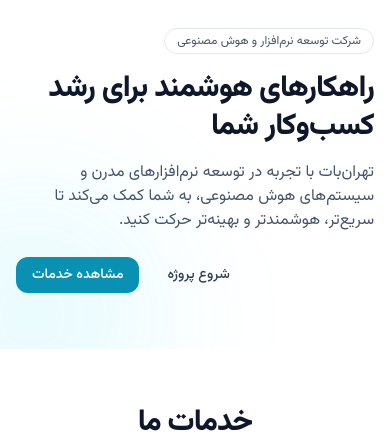
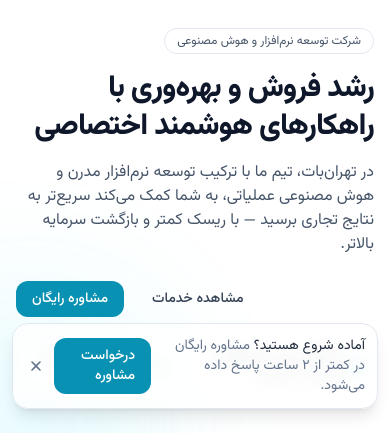
Before and after one commit to Khanzadeh-AH/landing, a SvelteKit app in the folder frontend/: page / in a window 390 px wide. Shown: the part 423-856 px from the top of the page. Built offline with nearby package versions, Linux system fonts and the light colour scheme.

Commit message:
Improve UI

```diff
--- a/frontend/src/lib/components/Header.svelte
+++ b/frontend/src/lib/components/Header.svelte
@@ -21,6 +21,9 @@
         <a href={item.href} class="text-slate-700 dark:text-slate-200 hover:text-primary-600">{item.label}</a>
       {/each}
       <a href="#contact" class="btn-primary">مشاوره رایگان</a>
+      <span class="hidden lg:inline-flex items-center gap-1 rounded-full border border-amber-300/60 bg-amber-50/70 text-amber-800 dark:border-amber-300/20 dark:bg-amber-400/10 dark:text-amber-200 px-2 py-1 text-[11px]">
+        ظرفیت این ماه محدود است
+      </span>
     </nav>
 
     <button type="button" class="md:hidden inline-flex items-center justify-center rounded-xl p-2 hover:bg-slate-100 dark:hover:bg-slate-800 focus-visible:outline-none focus-visible:ring-2 focus-visible:ring-primary-500" on:click={() => (open = !open)} aria-label="باز و بسته کردن منو" aria-expanded={open} aria-controls="mobile-navigation">
@@ -37,6 +40,7 @@
           <a href={item.href} class="py-2" on:click={() => (open = false)}>{item.label}</a>
         {/each}
         <a href="#contact" class="btn-primary" on:click={() => (open = false)}>مشاوره رایگان</a>
+        <div class="text-xs text-amber-600 dark:text-amber-300 mt-1">میانگین پاسخ‌گویی: کمتر از ۲ ساعت</div>
       </div>
     </div>
   {/if}
--- a/frontend/src/lib/components/Hero.svelte
+++ b/frontend/src/lib/components/Hero.svelte
@@ -12,14 +12,24 @@
     <div class="text-right" use:reveal>
       <span class="badge">شرکت توسعه نرم‌افزار و هوش مصنوعی</span>
       <h1 class="mt-4 text-3xl sm:text-4xl md:text-5xl leading-tight">
-        راهکارهای هوشمند برای رشد کسب‌وکار شما
+        رشد فروش و بهره‌وری با راهکارهای هوشمند اختصاصی
       </h1>
       <p class="lead mt-4 max-w-prose">
-        تهران‌بات با تجربه در توسعه نرم‌افزارهای مدرن و سیستم‌های هوش مصنوعی، به شما کمک می‌کند تا سریع‌تر، هوشمندتر و بهینه‌تر حرکت کنید.
+        در تهران‌بات، تیم ما با ترکیب توسعه نرم‌افزار مدرن و هوش مصنوعی عملیاتی، به شما کمک می‌کند سریع‌تر به نتایج تجاری برسید — با ریسک کمتر و بازگشت سرمایه‌ بالاتر.
       </p>
       <div class="mt-6 flex flex-row-reverse gap-3">
-        <a href="#services" class="btn-primary">مشاهده خدمات</a>
-        <a href="#contact" class="btn-ghost">شروع پروژه</a>
+        <a href="#contact" class="btn-primary">مشاوره رایگان</a>
+        <a href="#services" class="btn-ghost">مشاهده خدمات</a>
+      </div>
+      <div class="mt-5 flex flex-row-reverse items-center gap-3 text-sm text-slate-600 dark:text-slate-300">
+        <div class="inline-flex items-center gap-2 rounded-xl border border-slate-200 dark:border-slate-800 bg-white/60 dark:bg-slate-900/60 px-3 py-2">
+          <svg xmlns="http://www.w3.org/2000/svg" viewBox="0 0 20 20" fill="currentColor" class="h-4 w-4 text-emerald-500"><path fill-rule="evenodd" d="M10 18a8 8 0 100-16 8 8 0 000 16zm3.857-9.809a.75.75 0 00-1.214-.882l-3.483 4.79-1.88-1.88a.75.75 0 10-1.06 1.061l2.5 2.5a.75.75 0 001.137-.089l4-5.5z" clip-rule="evenodd"/></svg>
+          <span>مورد اعتماد بیش از ۳۰ کسب‌وکار</span>
+        </div>
+        <div class="inline-flex items-center gap-2 rounded-xl border border-slate-200 dark:border-slate-800 bg-white/60 dark:bg-slate-900/60 px-3 py-2">
+          <svg xmlns="http://www.w3.org/2000/svg" viewBox="0 0 24 24" fill="currentColor" class="h-4 w-4 text-primary-500"><path d="M12 2a10 10 0 100 20 10 10 0 000-20zm1 5a1 1 0 10-2 0v6a1 1 0 00.553.894l4 2a1 1 0 10.894-1.788L13 11.382V7z"/></svg>
+          <span>میانگین زمان پاسخ‌گویی: کمتر از ۲ ساعت</span>
+        </div>
       </div>
     </div>
     <div class="order-first md:order-last" use:reveal>
--- /dev/null
+++ b/frontend/src/lib/components/StickyCTA.svelte
@@ -0,0 +1,41 @@
+<script lang="ts">
+  import { onMount } from 'svelte';
+  let hidden = false;
+  const KEY = 'tb_sticky_cta_hide';
+
+  onMount(() => {
+    try {
+      hidden = localStorage.getItem(KEY) === '1';
+    } catch (_) {
+      // ignore
+    }
+  });
+
+  function dismiss() {
+    hidden = true;
+    try {
+      localStorage.setItem(KEY, '1');
+    } catch (_) {
+      // ignore
+    }
+  }
+</script>
+
+{#if !hidden}
+  <div class="fixed inset-x-0 bottom-0 z-40 md:hidden">
+    <div class="mx-3 mb-3 rounded-2xl border border-slate-200 dark:border-slate-800 bg-white/80 dark:bg-slate-950/70 backdrop-blur shadow-lg">
+      <div class="flex items-center justify-between gap-3 p-3">
+        <div class="text-sm text-slate-800 dark:text-slate-200">
+          آماده شروع هستید؟
+          <span class="text-slate-500 dark:text-slate-400">مشاوره رایگان در کمتر از ۲ ساعت پاسخ داده می‌شود.</span>
+        </div>
+        <div class="flex items-center gap-2">
+          <a href="#contact" class="btn-primary px-3 py-2 text-xs">درخواست مشاوره</a>
+          <button type="button" aria-label="بستن" class="inline-flex h-8 w-8 items-center justify-center rounded-lg hover:bg-slate-100 dark:hover:bg-slate-800" on:click={dismiss}>
+            <svg xmlns="http://www.w3.org/2000/svg" viewBox="0 0 20 20" fill="currentColor" class="h-4 w-4 text-slate-500"><path fill-rule="evenodd" d="M4.293 4.293a1 1 0 011.414 0L10 8.586l4.293-4.293a1 1 0 111.414 1.414L11.414 10l4.293 4.293a1 1 0 01-1.414 1.414L10 11.414l-4.293 4.293a1 1 0 01-1.414-1.414L8.586 10 4.293 5.707a1 1 0 010-1.414z" clip-rule="evenodd"/></svg>
+          </button>
+        </div>
+      </div>
+    </div>
+  </div>
+{/if}
--- a/frontend/src/routes/+page.svelte
+++ b/frontend/src/routes/+page.svelte
@@ -7,6 +7,7 @@
   import Process from '$lib/components/Process.svelte';
   import Testimonials from '$lib/components/Testimonials.svelte';
   import Footer from '$lib/components/Footer.svelte';
+  import StickyCTA from '$lib/components/StickyCTA.svelte';
   import { enhance } from '$app/forms';
   import { page } from '$app/stores';
   import { reveal } from '$lib/actions/reveal';
@@ -29,6 +30,11 @@
       <div use:reveal>
         <h2 class="text-3xl md:text-4xl">ارتباط با ما</h2>
         <p class="lead mt-2">برای مشاوره رایگان و شروع همکاری، فرم زیر را تکمیل کنید یا از روش‌های زیر استفاده کنید.</p>
+        <ul class="mt-4 grid gap-3 text-sm text-slate-700 dark:text-slate-300">
+          <li class="inline-flex items-center gap-2"><svg xmlns="http://www.w3.org/2000/svg" viewBox="0 0 20 20" fill="currentColor" class="h-4 w-4 text-emerald-500"><path fill-rule="evenodd" d="M10 18a8 8 0 100-16 8 8 0 000 16zm3.857-9.809a.75.75 0 00-1.214-.882l-3.483 4.79-1.88-1.88a.75.75 0 10-1.06 1.061l2.5 2.5a.75.75 0 001.137-.089l4-5.5z" clip-rule="evenodd"/></svg>مشاوره واقعی و بدون تعهد</li>
+          <li class="inline-flex items-center gap-2"><svg xmlns="http://www.w3.org/2000/svg" viewBox="0 0 20 20" fill="currentColor" class="h-4 w-4 text-emerald-500"><path fill-rule="evenodd" d="M10 18a8 8 0 100-16 8 8 0 000 16zm3.857-9.809a.75.75 0 00-1.214-.882l-3.483 4.79-1.88-1.88a.75.75 0 10-1.06 1.061l2.5 2.5a.75.75 0 001.137-.089l4-5.5z" clip-rule="evenodd"/></svg>میانگین پاسخ‌گویی کمتر از ۲ ساعت</li>
+          <li class="inline-flex items-center gap-2"><svg xmlns="http://www.w3.org/2000/svg" viewBox="0 0 20 20" fill="currentColor" class="h-4 w-4 text-emerald-500"><path fill-rule="evenodd" d="M10 18a8 8 0 100-16 8 8 0 000 16zm3.857-9.809a.75.75 0 00-1.214-.882l-3.483 4.79-1.88-1.88a.75.75 0 10-1.06 1.061l2.5 2.5a.75.75 0 001.137-.089l4-5.5z" clip-rule="evenodd"/></svg>حفظ محرمانگی اطلاعات شما</li>
+        </ul>
         <ul class="mt-6 space-y-3 text-slate-700 dark:text-slate-300">
           <li>شماره تماس: <a class="hover:underline ltr" href="tel:+989190737241">+98 919 073 7241</a></li>
           <li>واتساپ: <a class="hover:underline ltr" href="https://wa.me/989190737241" target="_blank" rel="noopener">+98 919 073 7241</a></li>
@@ -69,8 +75,9 @@
             <div id="message-error" class="mt-1 text-xs text-red-600">{form.errors.message}</div>
           {/if}
         </div>
-        <div class="flex flex-row-reverse">
+        <div class="flex flex-col gap-2 items-end">
           <button class="btn-primary" type="submit">ارسال پیام</button>
+          <div class="text-[11px] text-slate-500 dark:text-slate-400">با ارسال فرم، هیچ تعهدی ایجاد نمی‌شود.</div>
         </div>
       </form>
     </div>
@@ -78,3 +85,4 @@
 </main>
 
 <Footer />
+<StickyCTA />
```
